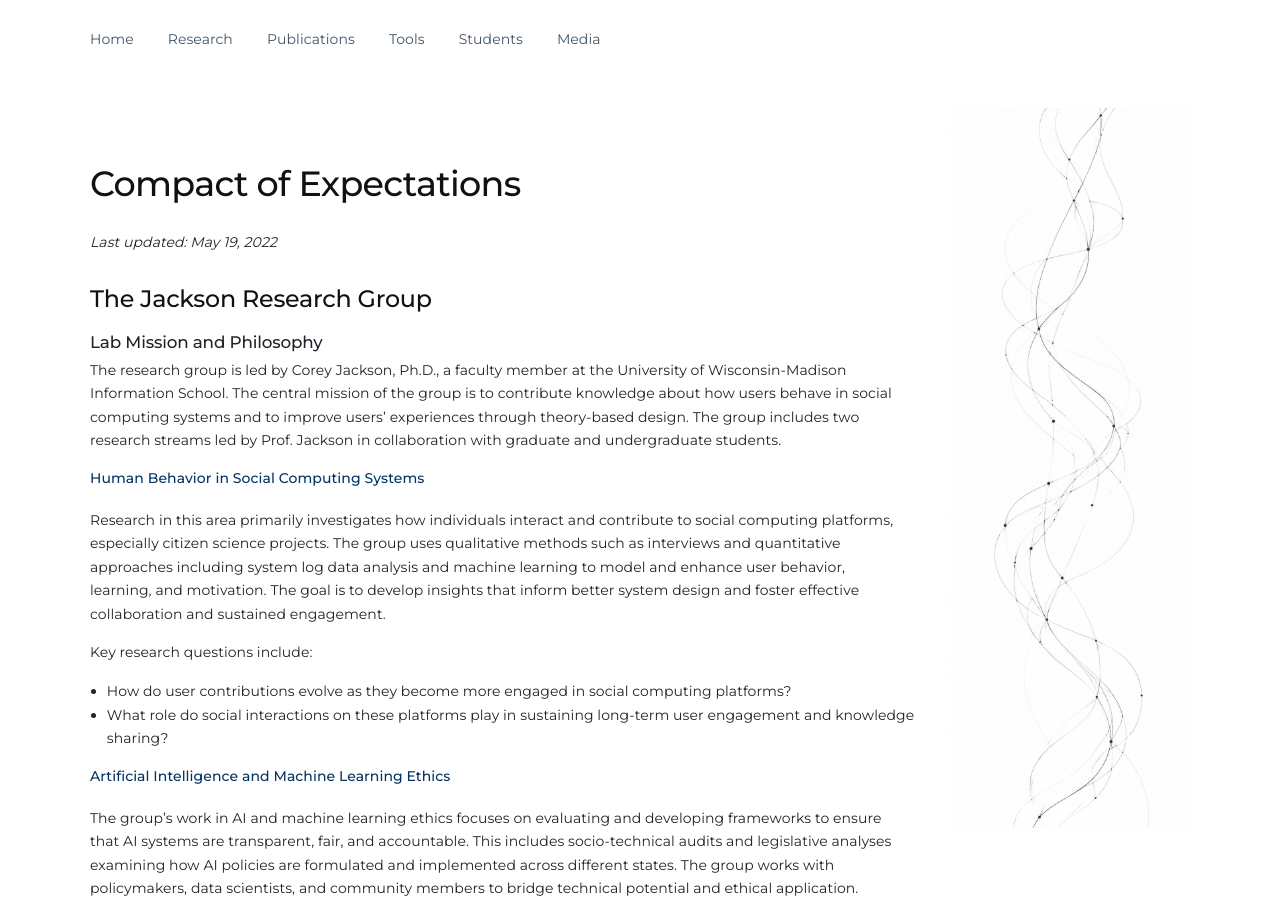
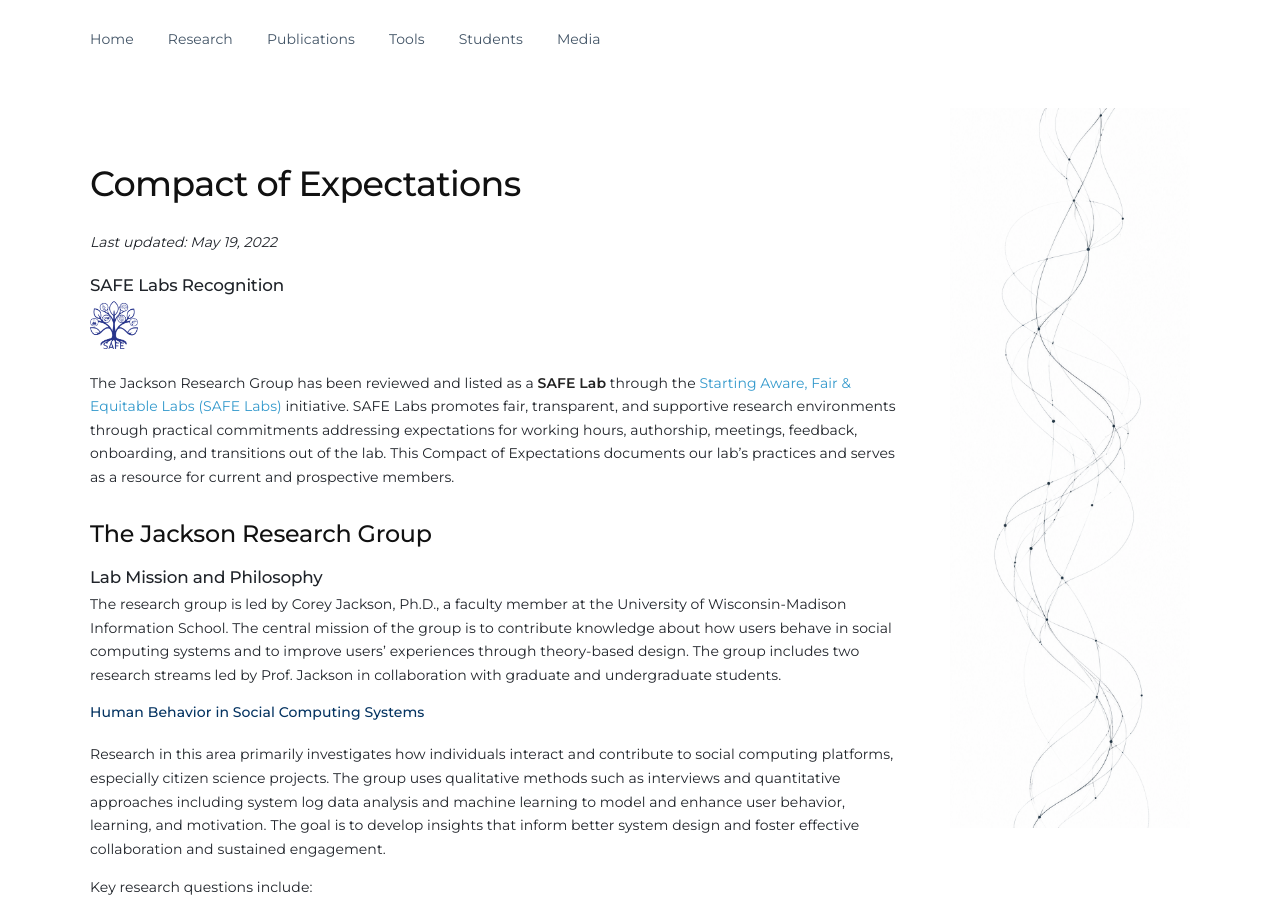
Before and after one commit to cjacks04/cjacks04.github.io, a Jekyll site: the page built from compact-of-expectations.md, in a window 1280 px wide and 900 px high. Built offline with Jekyll 4.4.1, drawn with Linux system fonts in a browser that asks for light colours; nearby versions of some CDN libraries; a style sheet for code colours, icons or effects is not loaded.

Commit message:
Add SAFE Labs recognition and compact logo to expectations page

```diff
--- a/compact-of-expectations.md
+++ b/compact-of-expectations.md
@@ -5,6 +5,12 @@ permalink: /compact-of-expectations/
 ---
 
 _Last updated: May 19, 2022_
+
+### SAFE Labs Recognition
+
+<a href="https://safelabs.info/" aria-label="Learn about the SAFE Labs initiative"><img src="{{ '/assets/img/safe-labs-logo.png' | relative_url }}" alt="SAFE Labs logo" style="width: 0.5in; height: auto; max-width: 0.5in; max-height: 0.5in; object-fit: contain;" /></a>
+
+The Jackson Research Group has been reviewed and listed as a **SAFE Lab** through the [Starting Aware, Fair & Equitable Labs (SAFE Labs)](https://safelabs.info/) initiative. SAFE Labs promotes fair, transparent, and supportive research environments through practical commitments addressing expectations for working hours, authorship, meetings, feedback, onboarding, and transitions out of the lab. This Compact of Expectations documents our lab's practices and serves as a resource for current and prospective members.
 
 ## The Jackson Research Group
 
```
